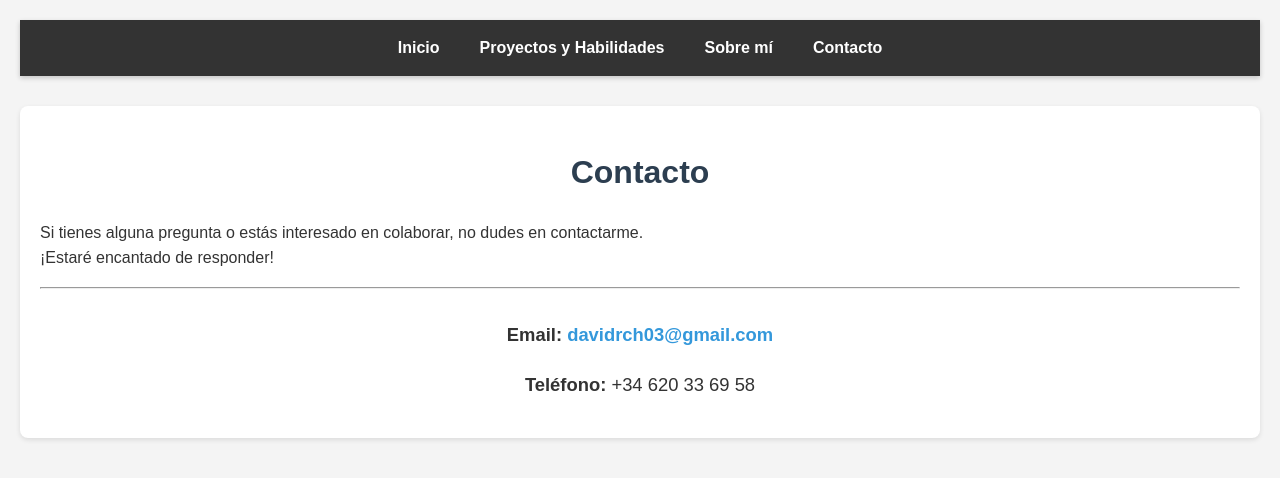
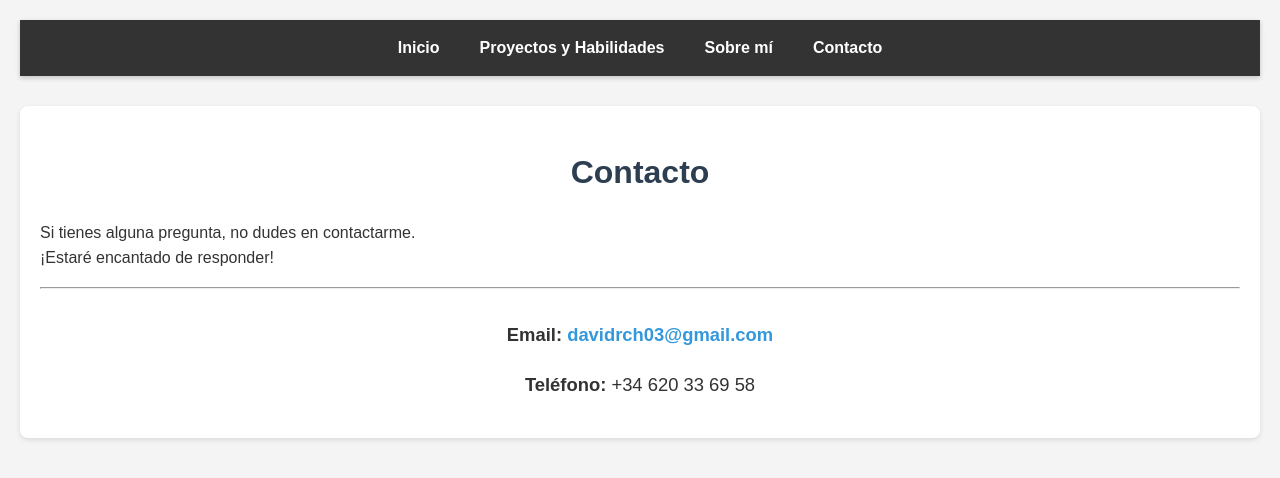
Before and after one commit to DRChanca/AboutMe, a plain HTML site: page contacto.html in a window 1280 px wide. Drawn offline with Linux system fonts and the light colour scheme.

Commit message:
Simplify contact message.

```diff
--- a/contacto.html
+++ b/contacto.html
@@ -21,7 +21,7 @@
     <div class="container">
         <h1>Contacto</h1>
         <p>
-            Si tienes alguna pregunta o estás interesado en colaborar, no dudes en contactarme.
+            Si tienes alguna pregunta, no dudes en contactarme.
             <br>
             ¡Estaré encantado de responder!
         </p>
```
